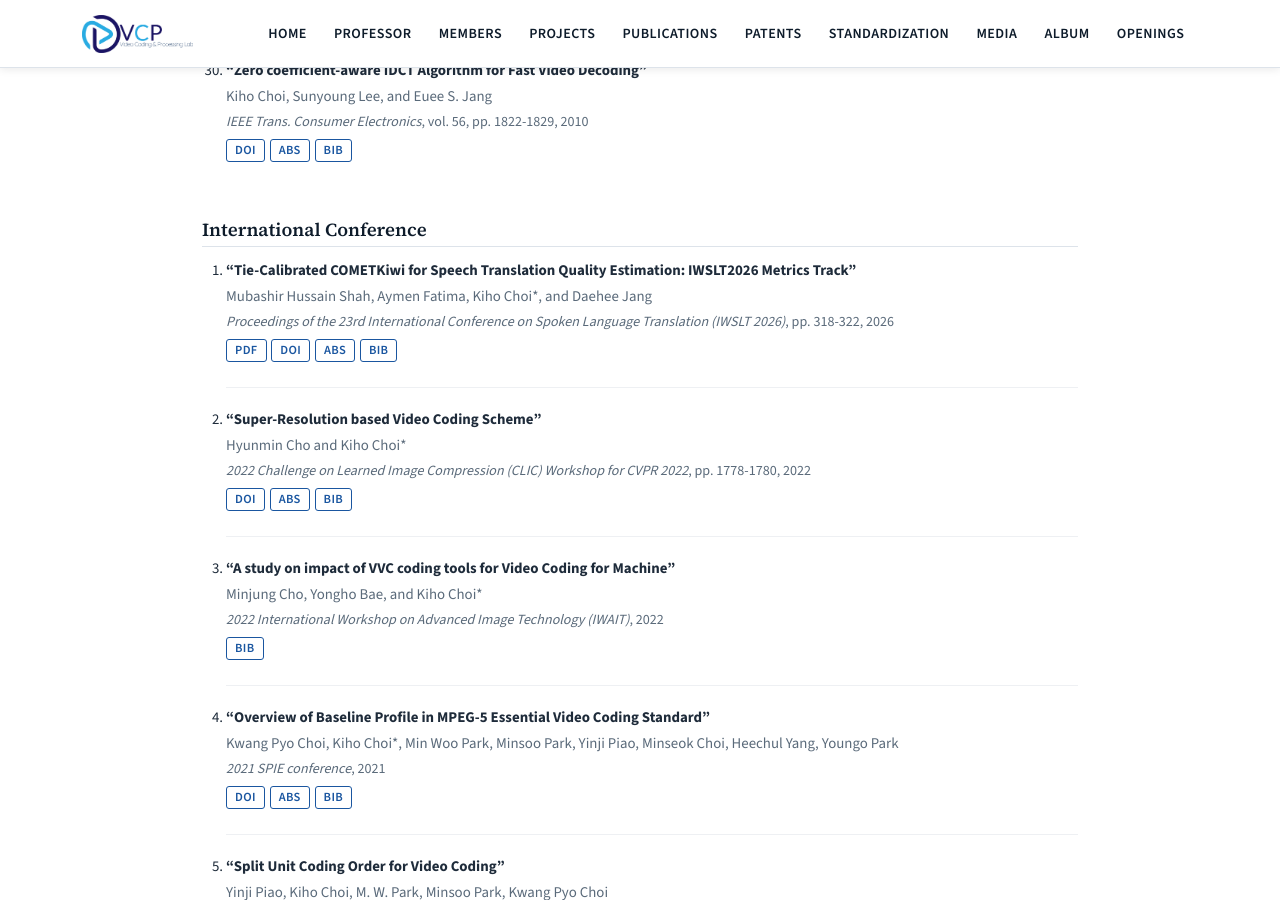
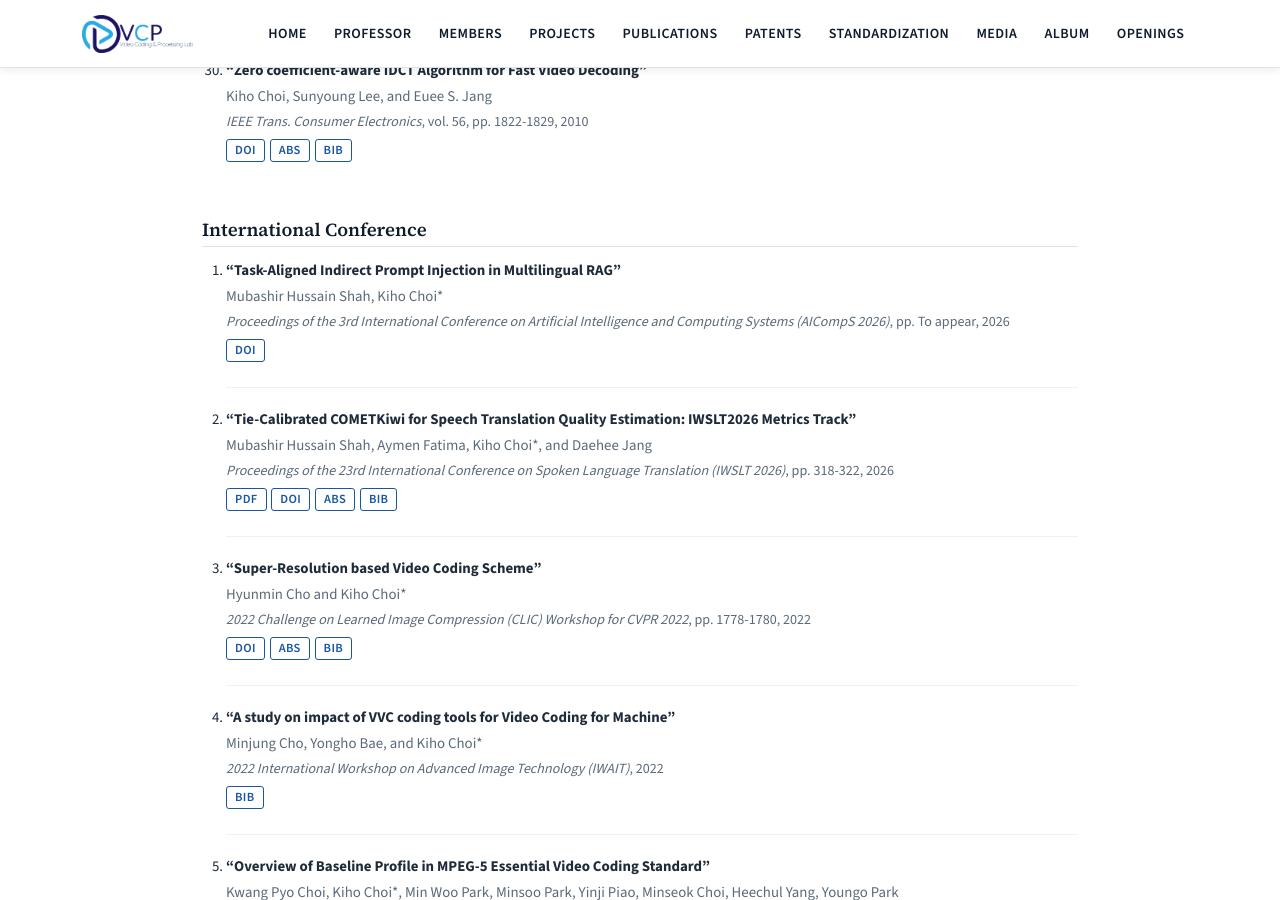
Before and after one commit to KHU-VCP-Lab/KHU-VCP-Lab.github.io, a Jekyll site: the page built from _pages/publications.html, in a window 1280 px wide and 900 px high, scrolled down 4613 px. Built offline with Jekyll 4.4.1, drawn with Linux system fonts in a browser that asks for light colours.

Commit message:
Update publist.yml

```diff
--- a/_data/publist.yml
+++ b/_data/publist.yml
@@ -1,4 +1,12 @@
 ---
+- title: "Task-Aligned Indirect Prompt Injection in Multilingual RAG"
+  authors: Mubashir Hussain Shah, Kiho Choi*
+  journal: Proceedings of the 3rd International Conference on Artificial Intelligence and Computing Systems (AICompS 2026)
+  pages: To appear
+  year: 2026
+  category: International Conference
+  id: IC20
+  url: https://aicomps2026.conferenceservice.jp/
 - title: "Tie-Calibrated COMETKiwi for Speech Translation Quality Estimation: IWSLT2026 Metrics Track"
   authors: Mubashir Hussain Shah, Aymen Fatima, Kiho Choi*, and Daehee Jang
   journal: Proceedings of the 23rd International Conference on Spoken Language Translation (IWSLT 2026)
```
